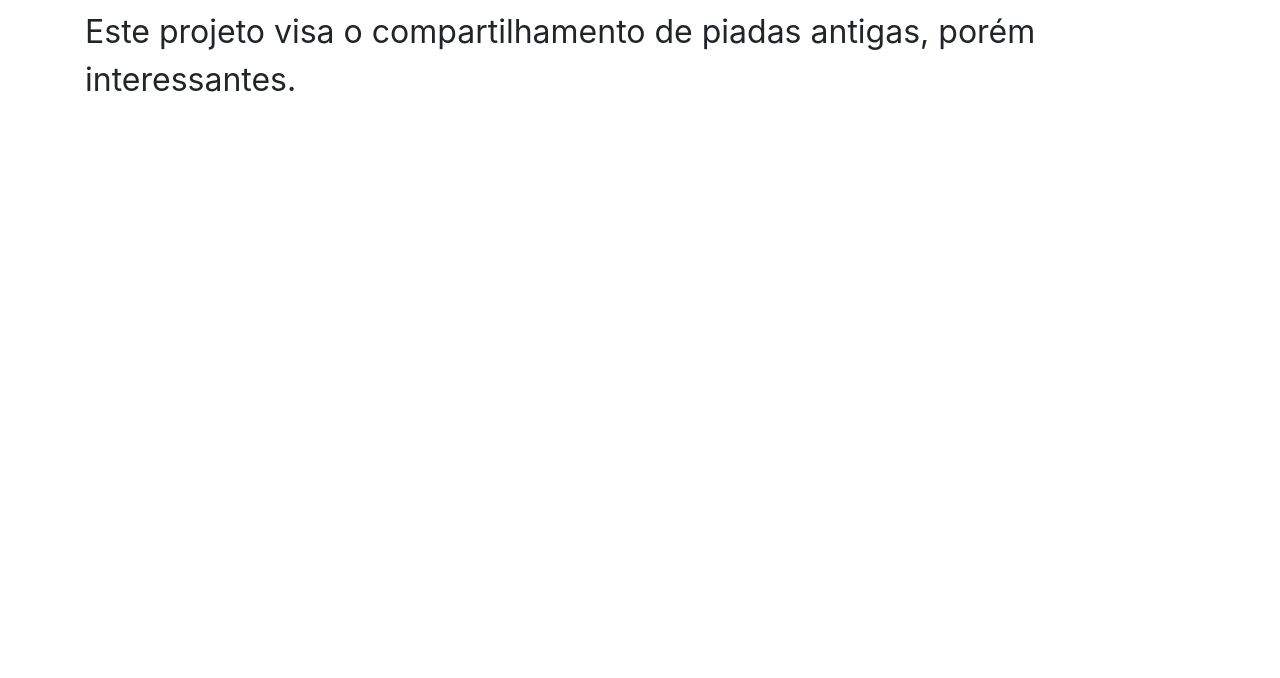
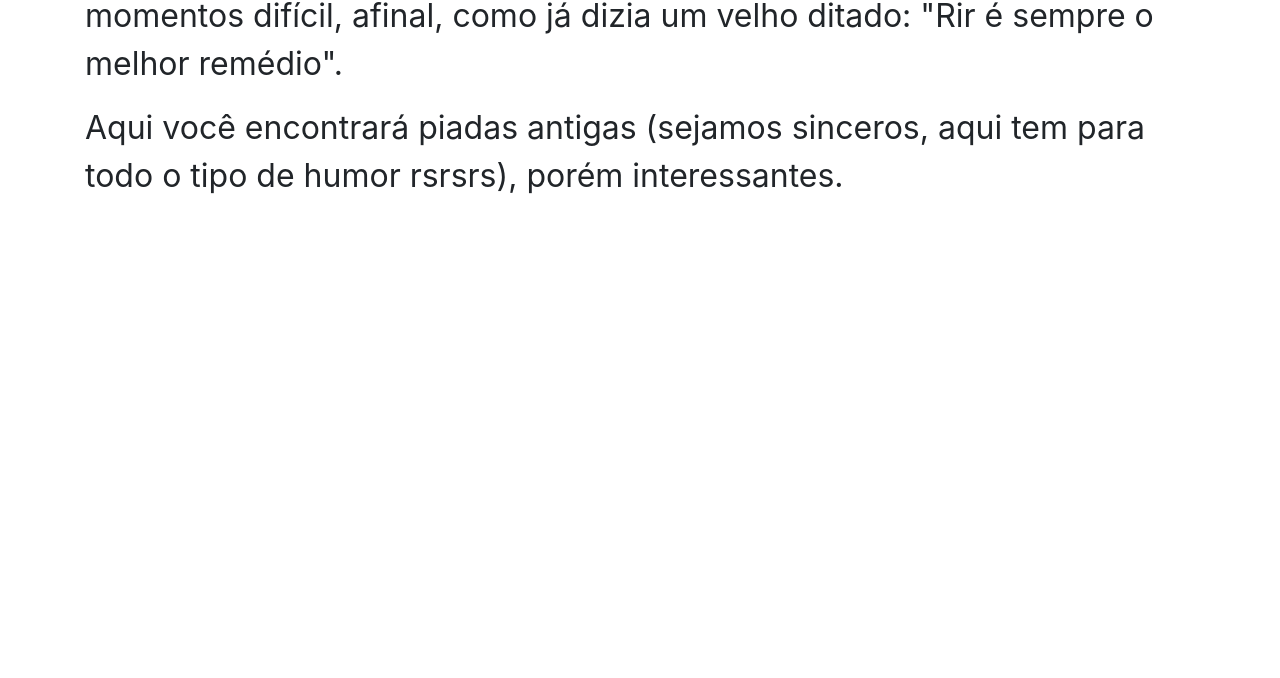
Before and after one commit to celsolnv/SoPiadas, a plain HTML site: page html/sobre.html in a window 1280 px wide. Shown: the part 122-800 px from the top of the page. Drawn offline with Linux system fonts and the light colour scheme.

Commit message:
Alterado o texto da aba sobre e aumentado a exigência mínima de api para 28 pois é uma das exigência do google

```diff
--- a/config.xml
+++ b/config.xml
@@ -1,6 +1,6 @@
 <?xml version='1.0' encoding='utf-8'?>
 <widget id="com.phonegap.soPiadas"
-        version="1.0.0"
+        version="1.0"
         xmlns="http://src.w3.org/ns/widgets"
         xmlns:gap="http://phonegap.com/ns/1.0">
     <name>SoPiadas</name>
@@ -32,7 +32,7 @@
 
     <platform name="android">
         <preference name="android-minSdkVersion"  value="16" />
-        <preference name="android-targetSdkVersion"  value="26" />
+        <preference name="android-targetSdkVersion"  value="28" />
         <allow-intent href="market:*" />
         <icon density="ldpi" src="src/res/icon/android/drawable-ldpi-icon.png" />
         <icon density="mdpi" src="src/res/icon/android/drawable-mdpi-icon.png" />
--- a/html/sobre.html
+++ b/html/sobre.html
@@ -69,8 +69,9 @@
         </div>
     </div>
     <div class="container-sobre container ">
-        <p> Este é um projeto totalmente sem fins lucrativos.</p>
-        <p>Este projeto visa o compartilhamento de piadas antigas, porém interessantes.</p>
+        <p> Este é um projeto realizado com o intuito de ajudar as pessoas em momentos difícil, afinal, como
+            já dizia um velho ditado: "Rir é sempre o melhor remédio".</p>
+        <p>Aqui você encontrará piadas antigas (sejamos sinceros, aqui tem para todo o tipo de humor rsrsrs), porém interessantes.</p>
 
     </div>
 
```
